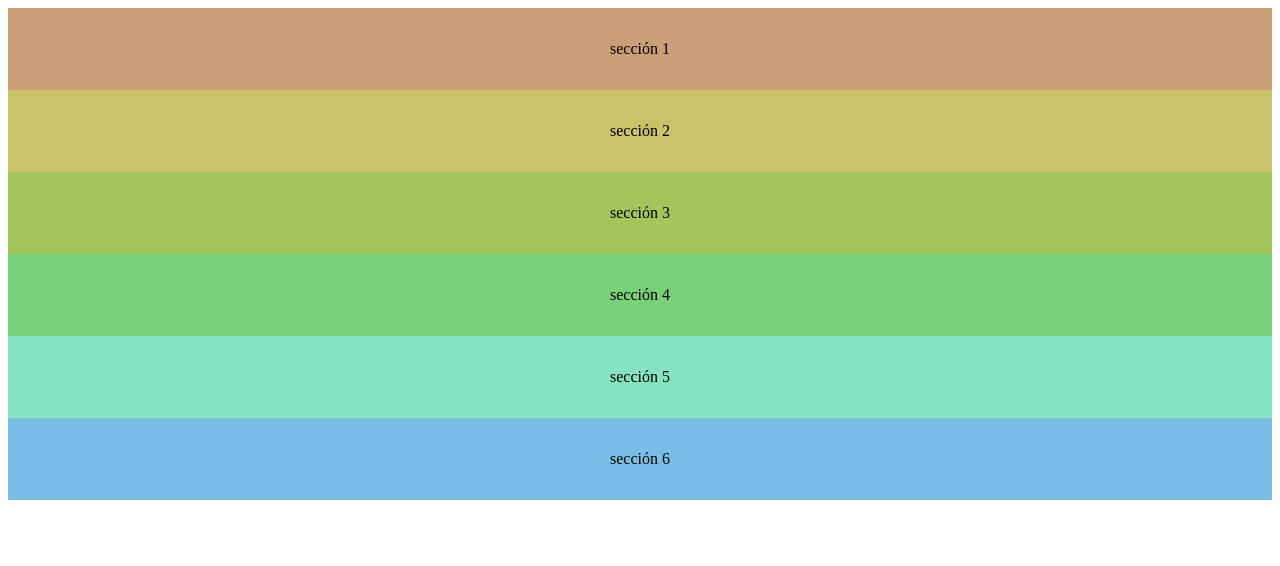
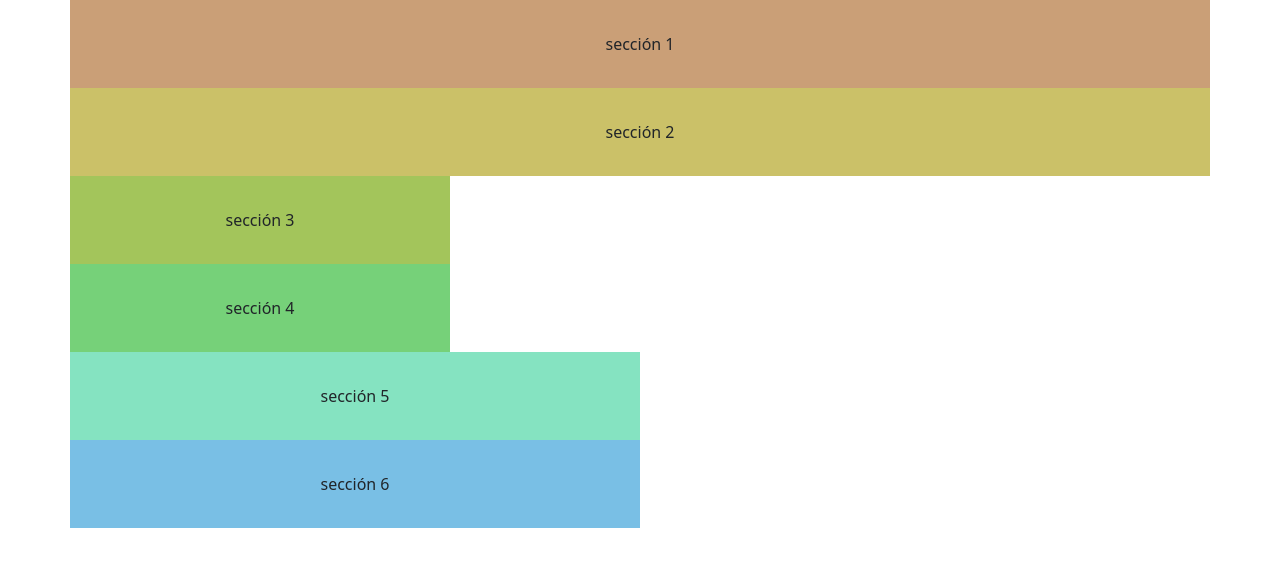
Before and after one commit to ignaciobatista207/plataformas-moviles-entregas, a plain HTML site: page tp-6/layout-2.html in a window 1280 px wide. Drawn offline with nearby package versions, Linux system fonts and the light colour scheme.

Commit message:
Update layout-2.html

```diff
--- a/tp-6/layout-2.html
+++ b/tp-6/layout-2.html
@@ -4,38 +4,48 @@
   <meta charset="UTF-8">
   <meta http-equiv="X-UA-Compatible" content="IE=edge">
   <meta name="viewport" content="width=device-width, initial-scale=1.0">
-    <title>Layout N</title>
+  <title>Layout 2</title>
+  <link href="https://cdn.jsdelivr.net/npm/bootstrap@5.3.0/dist/css/bootstrap.min.css" rel="stylesheet">
   <style>
-        .content {padding: 2em 0.5em; text-align: center;}
-        .s1 {background-color: #ca9f77;}
-        .s2 {background-color: #cbc168;}
-        .s3 {background-color: #a3c55b;}
-        .s4 {background-color: #76d179;}
-        .s5 {background-color: #85e3c1;}
-        .s6 {background-color: #79bfe5;}
+    .content { padding: 2em 0.5em; text-align: center; }
+    .s1 { background-color: #ca9f77; }
+    .s2 { background-color: #cbc168; }
+    .s3 { background-color: #a3c55b; }
+    .s4 { background-color: #76d179; }
+    .s5 { background-color: #85e3c1; }
+    .s6 { background-color: #79bfe5; }
   </style>
 </head>
 <body>
+
   <div class="container-sm g-0">
     <div class="row g-0">
-            <div class="col">
+
+
+      <div class="col-12">
         <div class="content s1">sección 1</div>
       </div>
-            <div class="col">
+
+
         <div class="content s2">sección 2</div>
       </div>
-            <div class="col">
+
+      <div class="col-12 col-sm-4">
         <div class="content s3">sección 3</div>
       </div>
-            <div class="col">
+
+      <div class="col-12 col-sm-4">
         <div class="content s4">sección 4</div>
       </div>
-            <div class="col">
+
+      <div class="col-6">
         <div class="content s5">sección 5</div>
       </div>
-            <div class="col">
+
+      <div class="col-6">
         <div class="content s6">sección 6</div>
       </div>
+
     </div>
   </div>
 </body>
```
Lines whose indentation alone changed are shown as unchanged.
